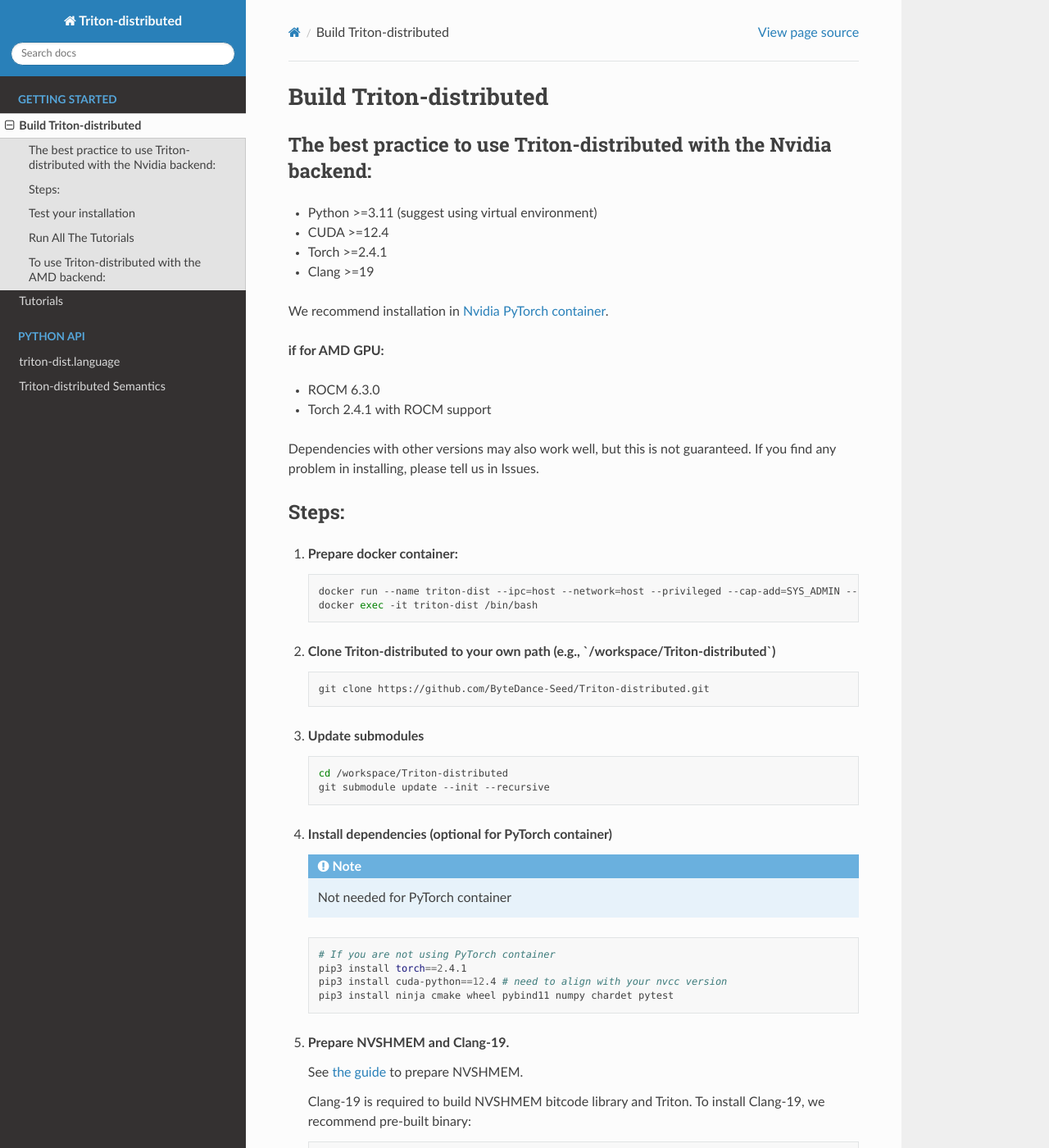
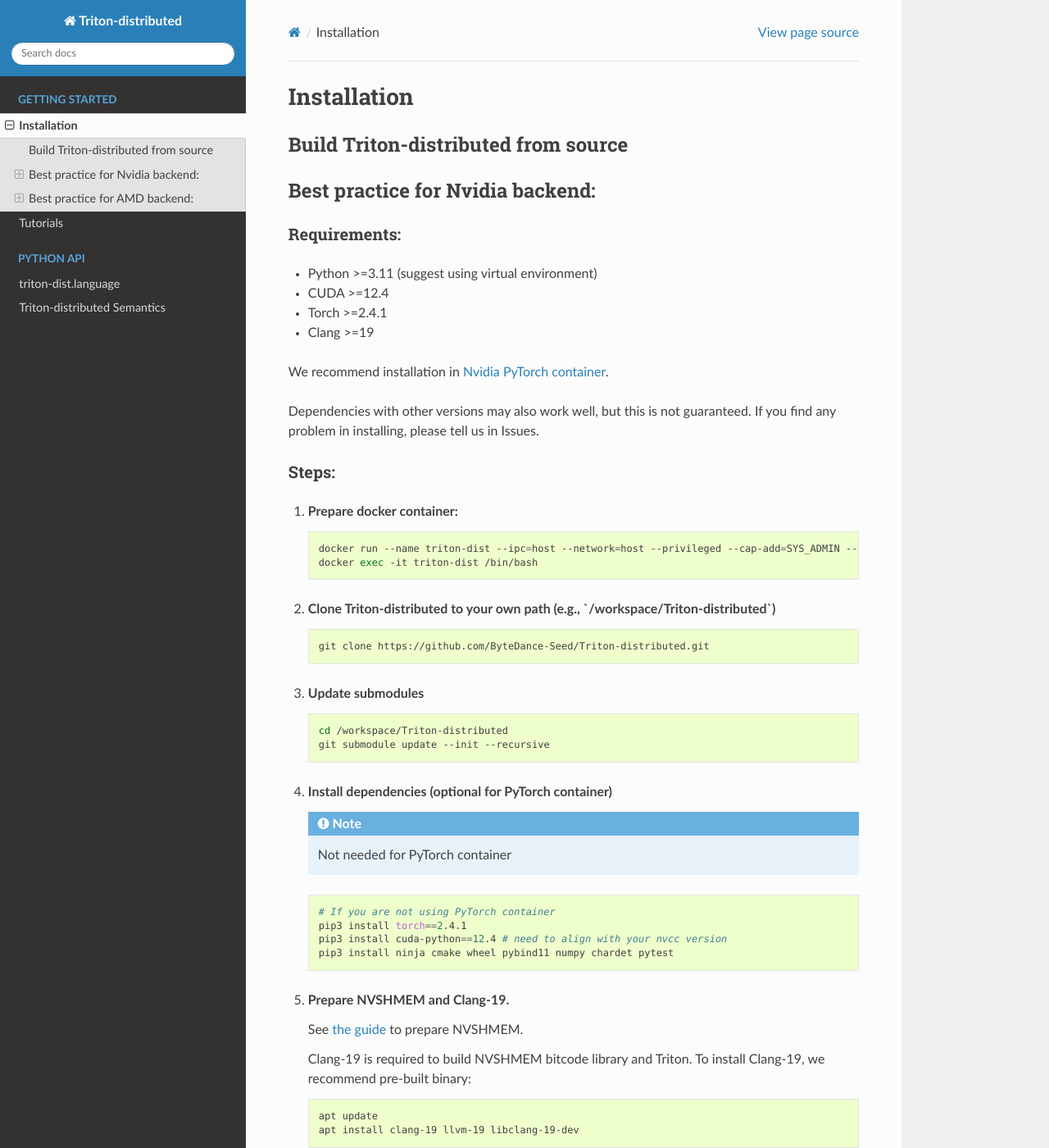
Before and after one commit to wenlei-bao/Triton-distributed, a Sphinx documentation site: the page built from docs/getting-started/installation.rst, in a window 1280 px wide and 1400 px high. Shown: the whole window at 82% size. Built offline with Sphinx 7.4.7 and the Read the Docs theme 3.1.0, drawn with Linux system fonts in a browser that asks for light colours; some of the changed text lies outside the part shown.

Commit message:
Update project docs

```diff
--- a/docs/conf.py
+++ b/docs/conf.py
@@ -35,6 +35,14 @@
 copyright = "2025 ByteDance Seed Infrastructures Team"
 author = "Size Zheng, Yifan Guo, Wenlei Bao, Li-Wen Chang, Xin Liu"
 
+# The version info for the project you're documenting, acts as replacement for
+# |version| and |release|, also used in various other places throughout the
+# built documents.
+#
+# The short X.Y version.
+version = ""
+# The full version, including alpha/beta/rc tags.
+release = ""
 
 # -- General configuration ---------------------------------------------------
 # The master toctree document.
@@ -73,6 +81,8 @@
 # This pattern also affects html_static_path and html_extra_path.
 exclude_patterns = ["_build", "Thumbs.db", ".DS_Store"]
 
+# The name of the Pygments (syntax highlighting) style to use.
+pygments_style = "sphinx"
 
 # -- Options for HTML output -------------------------------------------------
 
--- a/docs/getting-started/installation.rst
+++ b/docs/getting-started/installation.rst
@@ -1,9 +1,19 @@
-Build Triton-distributed
-==========================
+============
+Installation
+============
 
-The best practice to use Triton-distributed with the Nvidia backend:
---------------------------------------------------------------------------
+------------------------------------
+Build Triton-distributed from source
+------------------------------------
 
+
+----------------------------------
+Best practice for Nvidia backend:
+----------------------------------
+
++++++++++++++
+Requirements:
++++++++++++++
 - Python >=3.11 (suggest using virtual environment)
 - CUDA >=12.4
 - Torch >=2.4.1
@@ -11,15 +21,13 @@
 
 We recommend installation in `Nvidia PyTorch container <https://catalog.ngc.nvidia.com/orgs/nvidia/containers/pytorch/tags>`_.
 
-**if for AMD GPU:**
 
-- ROCM 6.3.0
-- Torch 2.4.1 with ROCM support
 
 Dependencies with other versions may also work well, but this is not guaranteed. If you find any problem in installing, please tell us in Issues.
 
+++++++
 Steps:
-------
+++++++
 
 1. **Prepare docker container:**
 
@@ -118,8 +126,9 @@
       cd /home/Triton-distributed
       source scripts/setenv.sh
 
-Test your installation
------------------------
++++++++++++++++++++++++
+Test your installation:
++++++++++++++++++++++++
 
 **AllGather GEMM example on single node**
 
@@ -143,17 +152,24 @@
 
    bash ./launch.sh ./python/triton_dist/test/nvidia/test_nvshmem_api.py
 
-Run All The Tutorials
----------------------
+-------------------------------
+Best practice for AMD backend:
+-------------------------------
 
-See examples in `tutorials <../tutorials/README.md>`
 
-To use Triton-distributed with the AMD backend:
----------------------------------------------------
++++++++++++++
+Requirements:
++++++++++++++
+
+- ROCM 6.3.0
+- Torch 2.4.1 with ROCM support
+
 
 Starting from the rocm/pytorch:rocm6.1_ubuntu22.04_py3.10_pytorch_2.4 Docker container
 
-**Steps:**
++++++++++++++
+Steps:
++++++++++++++
 
 1. **Clone the repo**
 
@@ -185,16 +201,12 @@
 
       pip3 install -e python --verbose --no-build-isolation
 
-**Test your installation**
++++++++++++++++++++++++
+Test your installation:
++++++++++++++++++++++++
 
 **GEMM ReduceScatter example on single node**
 
 .. code-block:: sh
 
    bash ./launch_amd.sh ./python/triton_dist/test/amd/test_ag_gemm_intra_node.py 8192 8192 29568
-
-and see the following (reduced) output
-
-.. code-block:: sh
-
-   ✅ Triton and Torch match
```
Also changed, not shown: docs/README.md (+5 -2 lines), docs/getting-started/tutorials/index.rst (+24 -0 lines).
